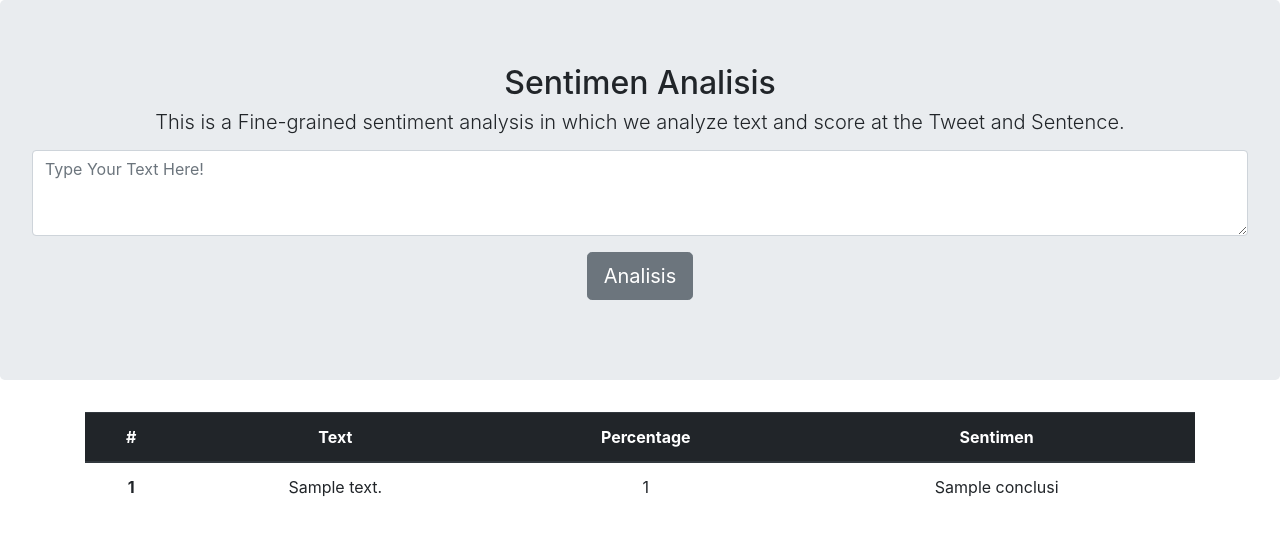
After one commit to BimaAdi/Web-Aplikasi-Keras-Model-LIPI, a Flask app: template templates/check.html in a window 1280 px wide. The commit adds this page. Shown: the top 536 px of the page. Run offline with Flask 2, Linux system fonts and the light colour scheme; the template is opened without the code that fills it: most values are stand-ins (such as "Sample title", 1, 10 or a date in 2020); parts of the project's set-up code (start-up, migrations or seed data) failed here and were passed over; some libraries are stand-ins or nearby versions.

Commit message:
add templates

```diff
--- a/app.py
+++ b/app.py
@@ -1,4 +1,5 @@
 import flask
+from flask import render_template, request, redirect, url_for
 from model.sentiment import *
 from seed.all_prediction_result import *
 
@@ -13,14 +14,17 @@ graph = tf.get_default_graph()
 
 @app.route('/')
 def index():
-    return flask.jsonify(prediction_result)
+    return render_template('check.html', data=prediction_result)
+    #return flask.jsonify(prediction_result)
+
 
 # define a predict function as an endpoint
 @app.route("/predict", methods=["GET","POST"])
 def predict():
     data = {}
     # get the request parameters
-    params = flask.request.json
+    #params = flask.request.json
+    params = request.form
     if (params == None):
         params = flask.request.args
     if (params != None):
@@ -38,7 +42,8 @@ def predict():
         prediction_result.append(data)
 
     # return a response in json format
-    return flask.jsonify(data)
+    #return flask.jsonify(data)
+    return redirect(url_for('index'))
 
 
 if __name__ == '__main__':
--- a/seed/all_prediction_result.py
+++ b/seed/all_prediction_result.py
@@ -1,2 +1,3 @@
 # prediction_result for store text prediction result
-prediction_result = []
+prediction_result = [
+]
--- /dev/null
+++ b/templates/check.html
@@ -0,0 +1,45 @@
+{% extends 'layout.html' %}
+
+{% block body %}
+
+	<div class="jumbotron">
+		<main role="main" class="inner cover">
+        	<h2 class="cover-heading">Sentimen Analisis</h2>
+        		<h3 class="lead">This is a Fine-grained sentiment analysis in which we analyze text and score at the Tweet and Sentence.</h3>
+        	<p class="lead">
+        		<form class="form-signin" method="POST" action="http://localhost:5000/predict">
+	        		<div class="form-group">
+	        			<label for="text" class="sr-only">Type your text here:</label>
+                <!-- <input type="text" name="text"> -->
+	        			<textarea class="form-control" name="text" rows="3"  placeholder="Type Your Text Here!" ></textarea>
+	        		</div>
+                <button class="btn btn-lg btn-secondary" type="submit"  value = "submit">Analisis</button></p>
+          		</form></p>
+    	</main>
+
+
+     </div>
+      <div class="container">
+       <table class="table">
+    <thead class="thead-dark">
+      <tr>
+        <th scope="col">#</th>
+        <th scope="col">Text</th>
+        <th scope="col">Percentage</th>
+        <th scope="col">Sentimen</th>
+      </tr>
+    </thead>
+    <tbody>
+      {% for item in data %}
+      <tr>
+        <th scope="row">{{loop.index}}</th>
+        <td> {{ item["text"]}}</td>
+        <td>{{ item["percent"]}}</td>
+        <td>{{ item["conclusi"] }}</td>
+      </tr>
+      {% endfor %}
+    </tbody>
+  </table>
+</div>
+
+{% endblock %}
--- a/views/templates/layout.html
+++ b/templates/layout.html
@@ -12,7 +12,7 @@
 	<link rel="stylesheet" type="text/css" href="cover.css">
 </head>
 <body class="text-center">
-	{% include 'includes/_navbar.html' %}
+
 	{% block body %}{% endblock %}
 
 	<script src="https://stackpath.bootstrapcdn.com/bootstrap/4.1.3/js/bootstrap.min.js"></script>
```
Also changed, not shown: views/templates/check.html (deleted, +0 -20 lines), templates/about.html (renamed from views/templates/about.html), templates/home.html (renamed from views/templates/home.html), templates/includes/_navbar.html (renamed from views/templates/includes/_navbar.html), templates/result.html (renamed from views/templates/result.html), views/test.py (deleted).
